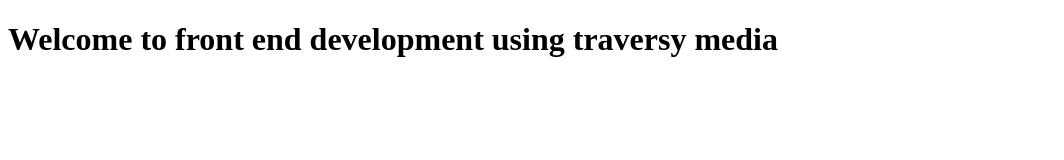
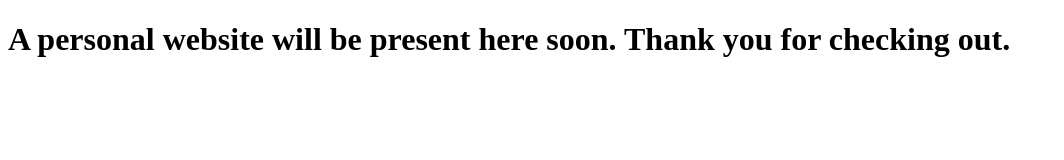
Before and after one commit to krp9848/mywebsite, a plain HTML site: page index.html in a window 1280 px wide. Shown: the whole page, without its empty margins (0-1064 px from the left). Drawn offline with Linux system fonts and the light colour scheme.

Commit message:
changes in h1 content

```diff
--- a/index.html
+++ b/index.html
@@ -7,6 +7,6 @@
     <title>My first website deployment using github</title>
 </head>
 <body>
-    <h1>Welcome to front end development using traversy media</h1>
+    <h1>A personal website will be present here soon. Thank you for checking out.</h1>
 </body>
 </html>
```
